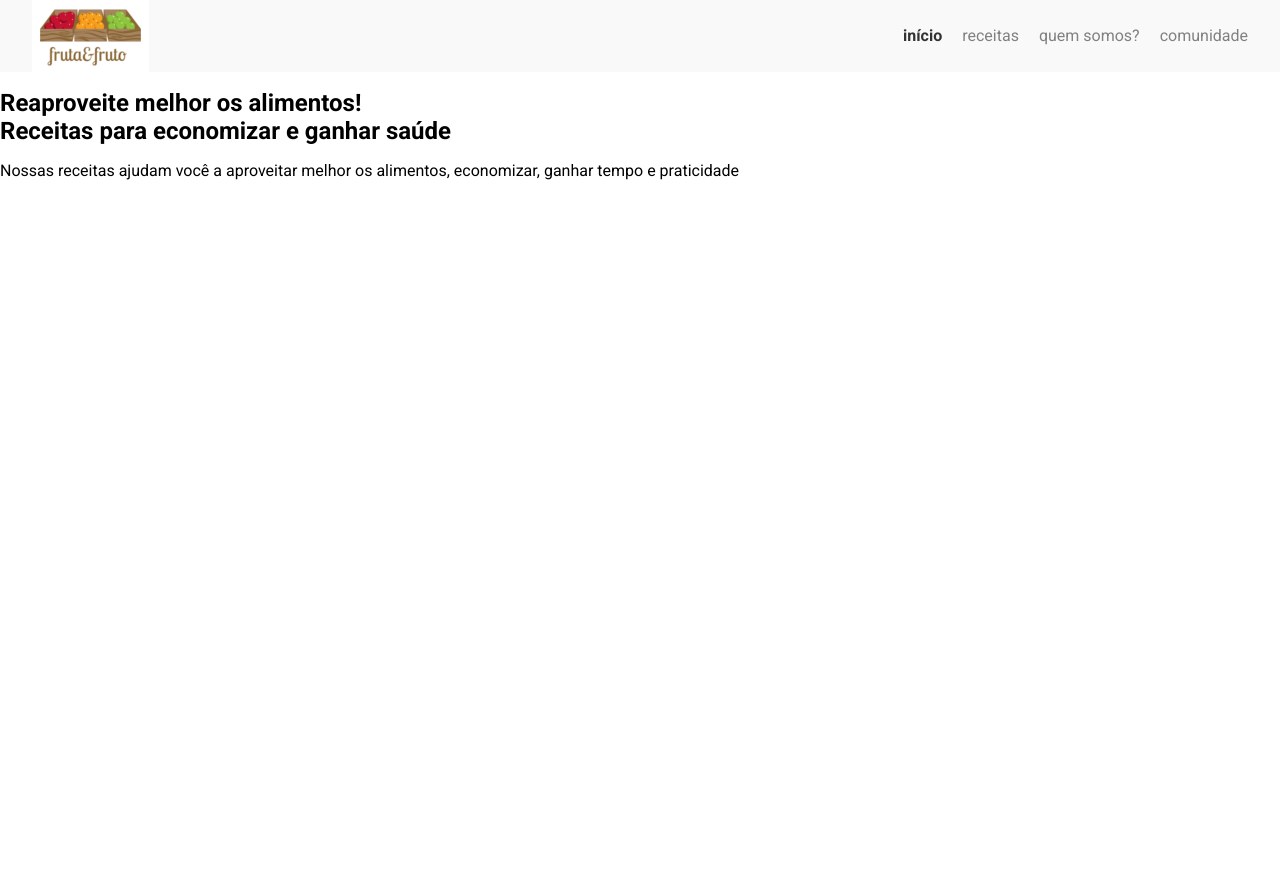
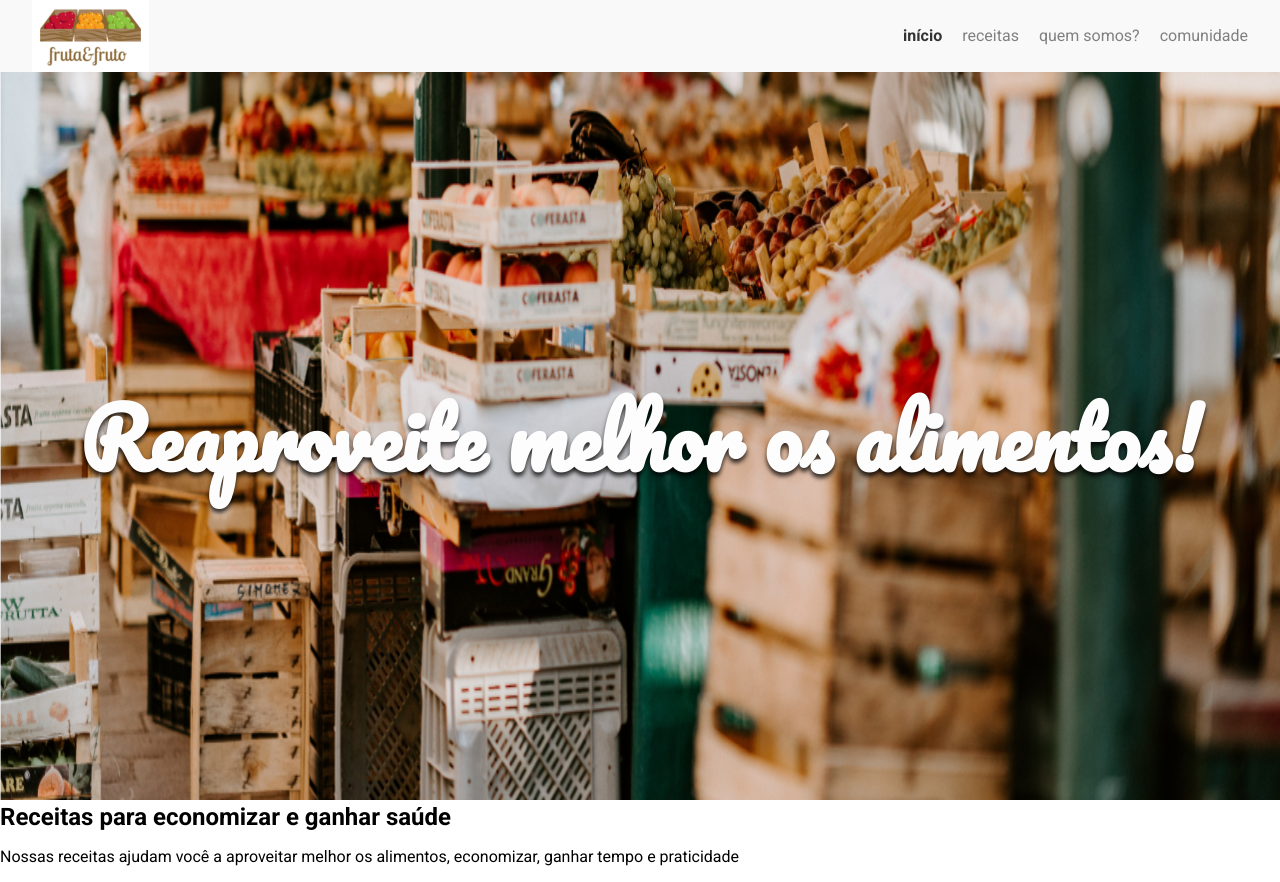
Before and after one commit to igarashiisrael/Alura--Arquitetura_CSS_Assets, a plain HTML site: page index.html in a window 1280 px wide. Before the commit the page ends 800 px from the top, so only its background shows below. Drawn offline with Linux system fonts and the light colour scheme.

Commit message:
Estilizando o banner

```diff
--- /dev/null
+++ b/assets/css/banner/banner-imagem.css
@@ -0,0 +1,4 @@
+.banner__imagem {
+  height: calc(100vh - 72px);
+  width: 100%;
+}
--- /dev/null
+++ b/assets/css/banner/banner-titulo.css
@@ -0,0 +1,13 @@
+.banner__titulo {
+  color: #fdfdfd;
+  font-family: Pacifico, cursive;
+  font-size: 5.0625rem;
+  position: absolute;
+  left: 50%;
+  text-shadow: 0 4px 4px rgba(0, 0, 0, 0.75);
+  top: 50%;
+  text-align: center;
+  transform: translate(-50%, -50%);
+  width: 100%;
+
+}
--- /dev/null
+++ b/assets/css/banner/banner.css
@@ -0,0 +1,3 @@
+.banner {
+  position: relative;
+}
--- a/index.html
+++ b/index.html
@@ -15,6 +15,9 @@
     <link rel="stylesheet" href="assets/css/menu/menu-link.css">
     <link rel="stylesheet" href="assets/css/menu/menu-lista.css">
     <link rel="stylesheet" href="assets/css/cabecalho.css">
+    <link rel="stylesheet" href="assets/css/banner/banner.css">
+    <link rel="stylesheet" href="assets/css/banner/banner-titulo.css">
+    <link rel="stylesheet" href="assets/css/banner/banner-imagem.css">
 </head>
 
 <body>
@@ -30,7 +33,7 @@
         </nav>
     </header>
     <section class="banner">
-        <img class="banner__imagem"></img>
+        <img class="banner__imagem" src="./assets/img/banner.jpg">
         <h2 class="banner__titulo">Reaproveite melhor os alimentos!</h2>
     </section>
     <section class="sobre">
```
Also changed, not shown: assets/css/banner.css (deleted).
